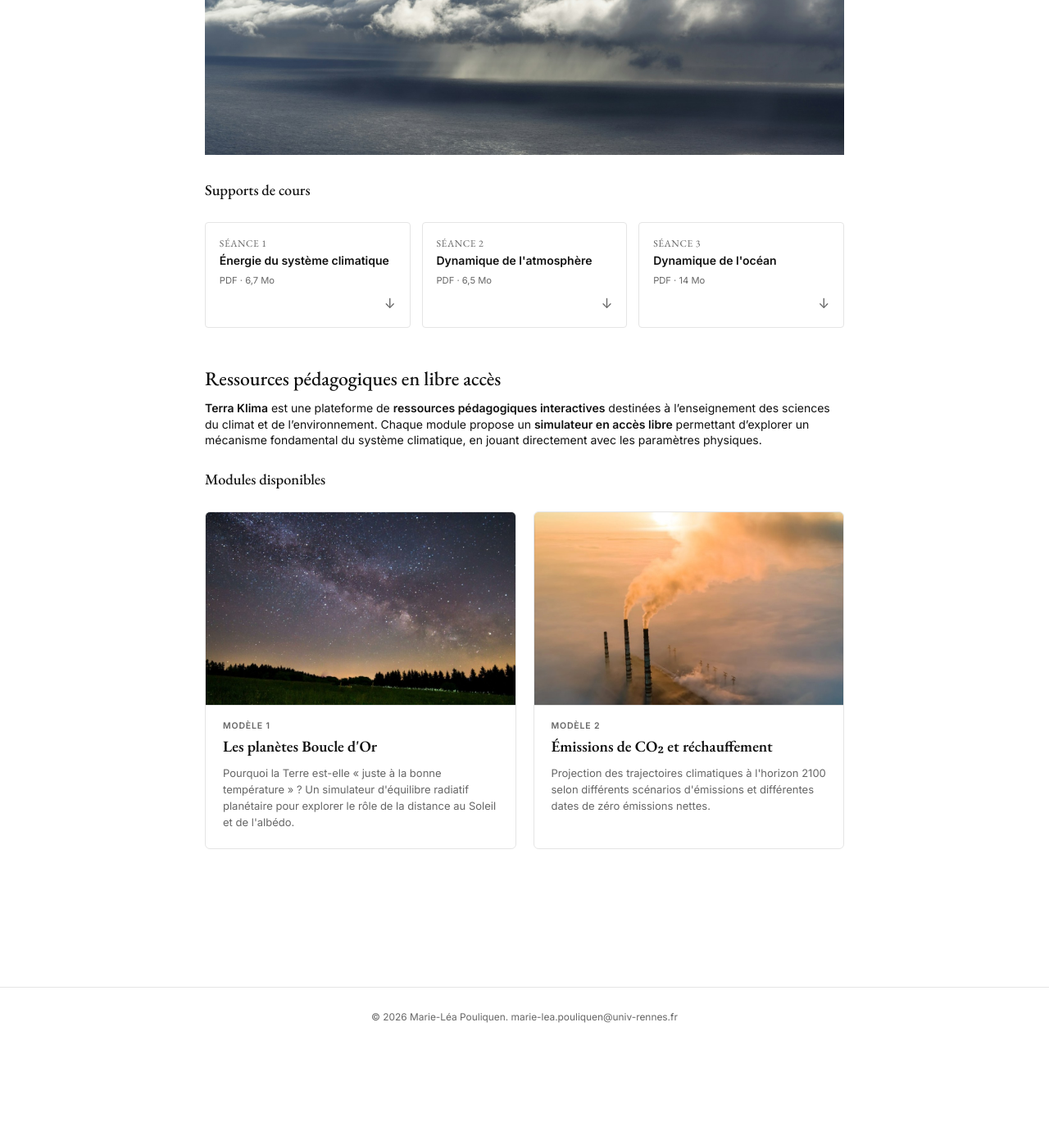
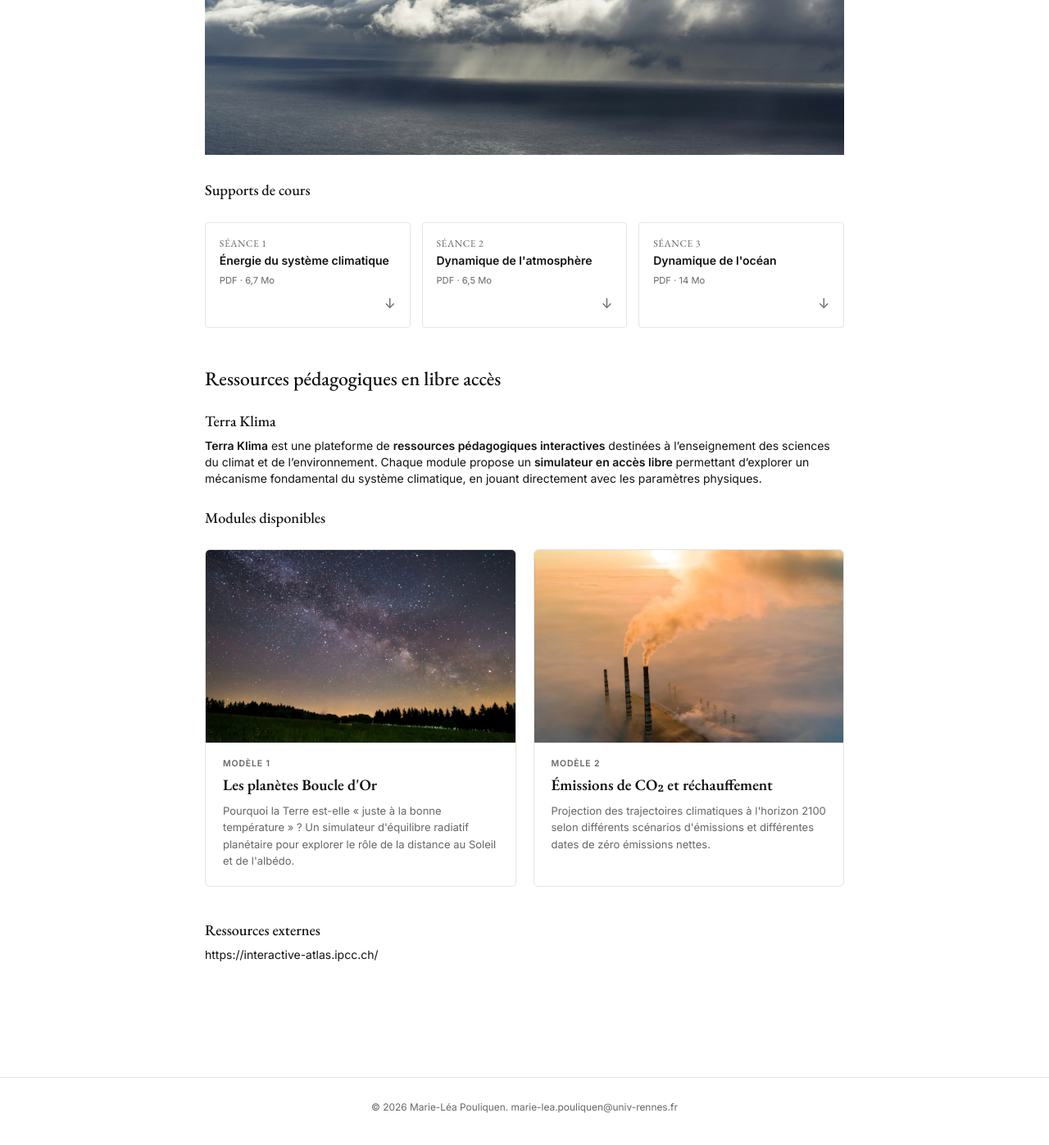
Before and after one commit to marieleapouliquen/marieleapouliquen.github.io, a Jekyll site: the page built from _pages/enseignement.md, in a window 1280 px wide and 1400 px high, scrolled down 329 px. Shown: the top 1397 px of the window at 82% size. Built offline with Jekyll 4.4.1, drawn with Linux system fonts in a browser that asks for light colours; before the commit the page ends 1618 px from its top, so only the background shows below that.

Commit message:
Update enseignement.md

```diff
--- a/_pages/enseignement.md
+++ b/_pages/enseignement.md
@@ -33,6 +33,8 @@ description: Cours et ressources pédagogiques
 
 ## Ressources pédagogiques en libre accès
 
+### Terra Klima
+
 **Terra Klima** est une plateforme de **ressources pédagogiques interactives** destinées à l'enseignement des sciences du climat et de l'environnement. Chaque module propose un **simulateur en accès libre** permettant d'explorer un mécanisme fondamental du système climatique, en jouant directement avec les paramètres physiques.
 
 ### Modules disponibles
@@ -58,3 +60,7 @@ description: Cours et ressources pédagogiques
   </a>
 
 </div>
+
+### Ressources externes
+
+https://interactive-atlas.ipcc.ch/
```
